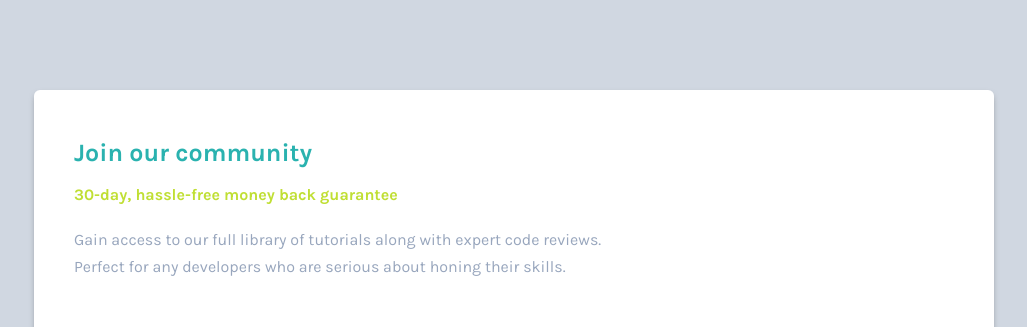
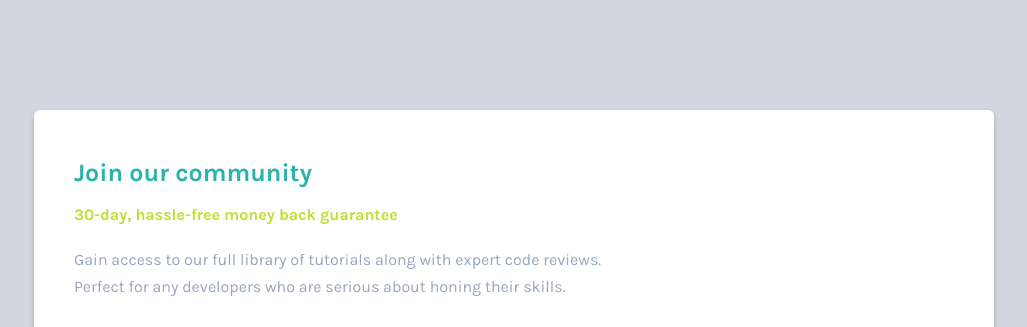
Before and after one commit to jubeatt/Single-price-grid-component, a plain HTML site: page index.html in a window 1280 px wide. Shown: the top 327 px of the page, without its empty margins (126-1153 px from the left). Drawn offline with Linux system fonts and the light colour scheme.

Commit message:
feat(style): update styles so main tag elements are vertically centered

```diff
--- a/style/main.css
+++ b/style/main.css
@@ -1,26 +1,30 @@
 html {
   font-size: 62.5%;
 }
-
+html, body {
+  height: 100%;
+}
 body {
+  display: flex;
+  flex-direction: column;
   box-sizing: border-box;
   font-size: 1.6rem;
   font-family: 'Karla', sans-serif;
   font-weight: 400;
   background-color: hsl(218, 22%, 85%);
   color: #fff;
-  padding: 40px 0;
+}
+main {
+  flex: 1;
+  padding: 40px 20px;
 }
 .price_grid {
-  width: 85%; /* 318px */
-  min-width: 320px;
   max-width: 960px;
   box-shadow: 0px 3px 7px -3px #5a5a5a;
   border-radius: 6px;
   overflow: auto; /* for border-radius effect */
   margin-left: auto;
   margin-right: auto;
-  margin-bottom: 40px;
 }
 .row {
   box-sizing: border-box;
@@ -105,8 +109,7 @@ footer .attribution {
   color: #000;
 }
 @media screen and (min-width: 760px) {
-  body {
-    height: 100vh;
+  main {
     display: flex;
     flex-direction: column;
     justify-content: center;
@@ -122,7 +125,7 @@ footer .attribution {
     padding: 50px 40px;
   }
   .row:nth-child(1) p {
-    max-width: 60%;
+    max-width: 560px;
   }
   .row:nth-child(1) {
     flex-basis: 100%;
```
